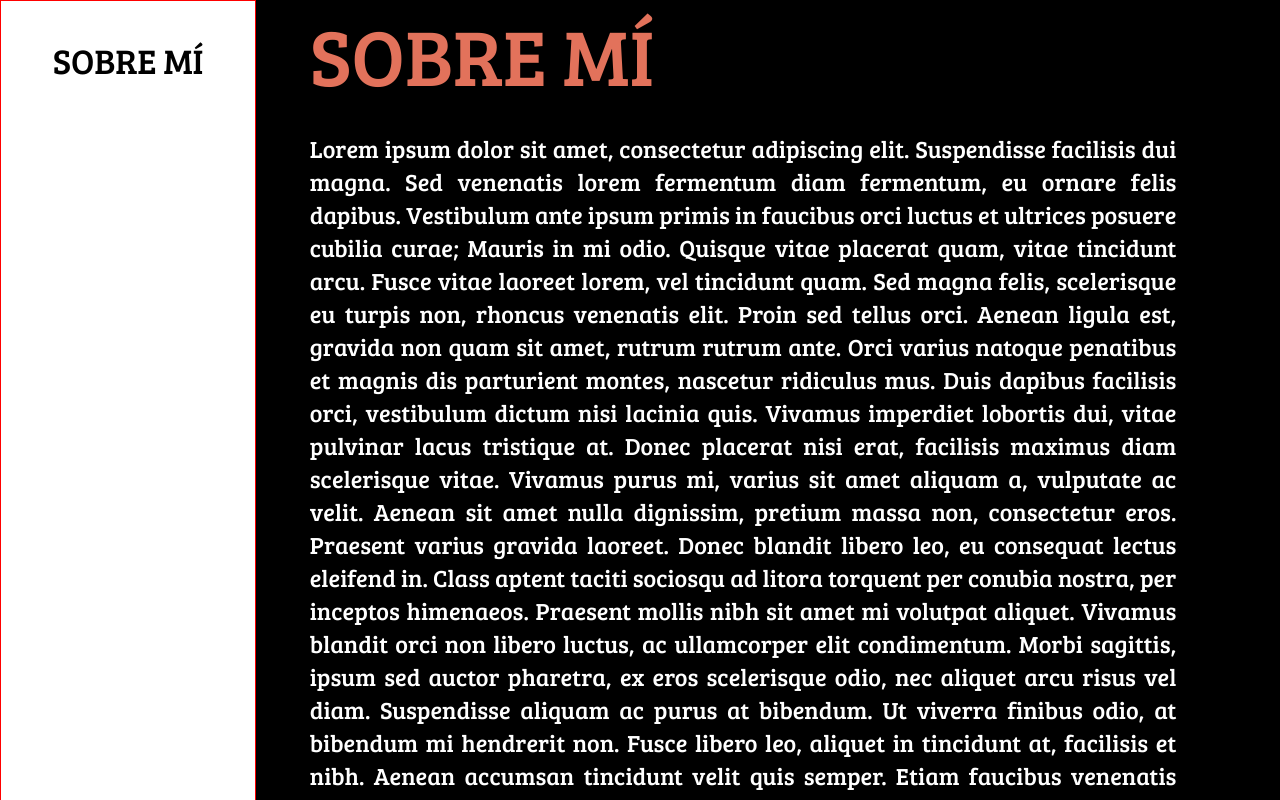
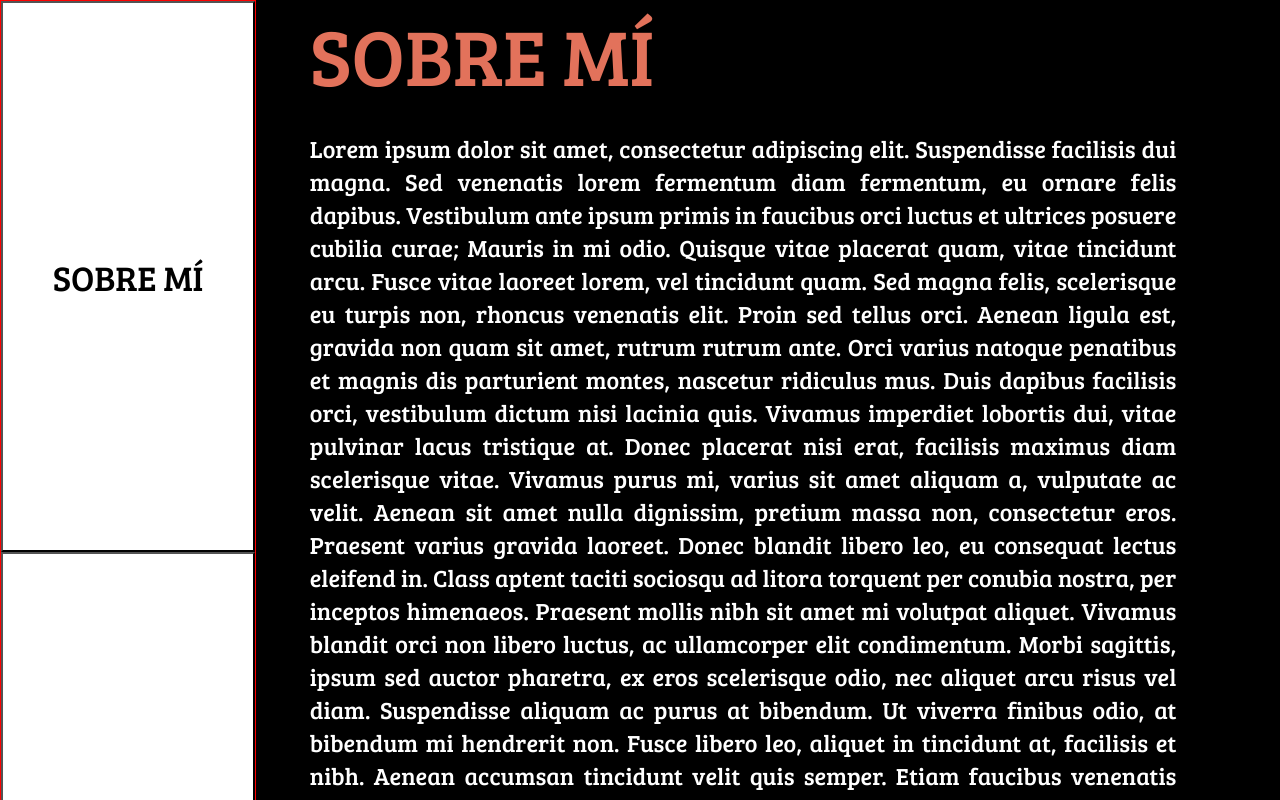
Before and after one commit to jepalfer/portfolio, a React (Create React App) app: page / in a window 1280 px wide. Shown: the top 800 px of the page. Built offline with nearby package versions, Linux system fonts and the light colour scheme.

Commit message:
added sidebar buttons

```diff
--- a/src/components/sideBarButton.jsx
+++ b/src/components/sideBarButton.jsx
@@ -3,9 +3,11 @@ import React from 'react'
 
 function SideBarButton({text}) {
   return (
-    <p className="SideBarText">
-        {text}
-    </p>
+    <button className="SideBarButton">
+        <text className="SideBarText">
+            {text}
+        </text>
+    </button>
   )
 }
 
--- a/src/components/sideMenu.jsx
+++ b/src/components/sideMenu.jsx
@@ -10,7 +10,6 @@ function SideMenu() {
             <SideBarButton text = "EXPERIENCIA"/>
             <SideBarButton text = "PROYECTOS"/>
             <SideBarButton text = "CONTACTO"/>
-
         </section>
     </aside>
   )
--- a/src/css/sideBarButton.css
+++ b/src/css/sideBarButton.css
@@ -1,4 +1,6 @@
-
+.SideBarButton {
+    background-color: transparent;
+}
 .SideBarText{
     color: #000000;
     font-size: 35px;
--- a/src/css/sideMenu.css
+++ b/src/css/sideMenu.css
@@ -10,6 +10,6 @@
 .Side-bar-grid{
   display: grid;
   background-color: #ffffff;
-  grid-template-rows: 100vh;
+  height: 100%;
   border: 1px solid red;
 }
```
